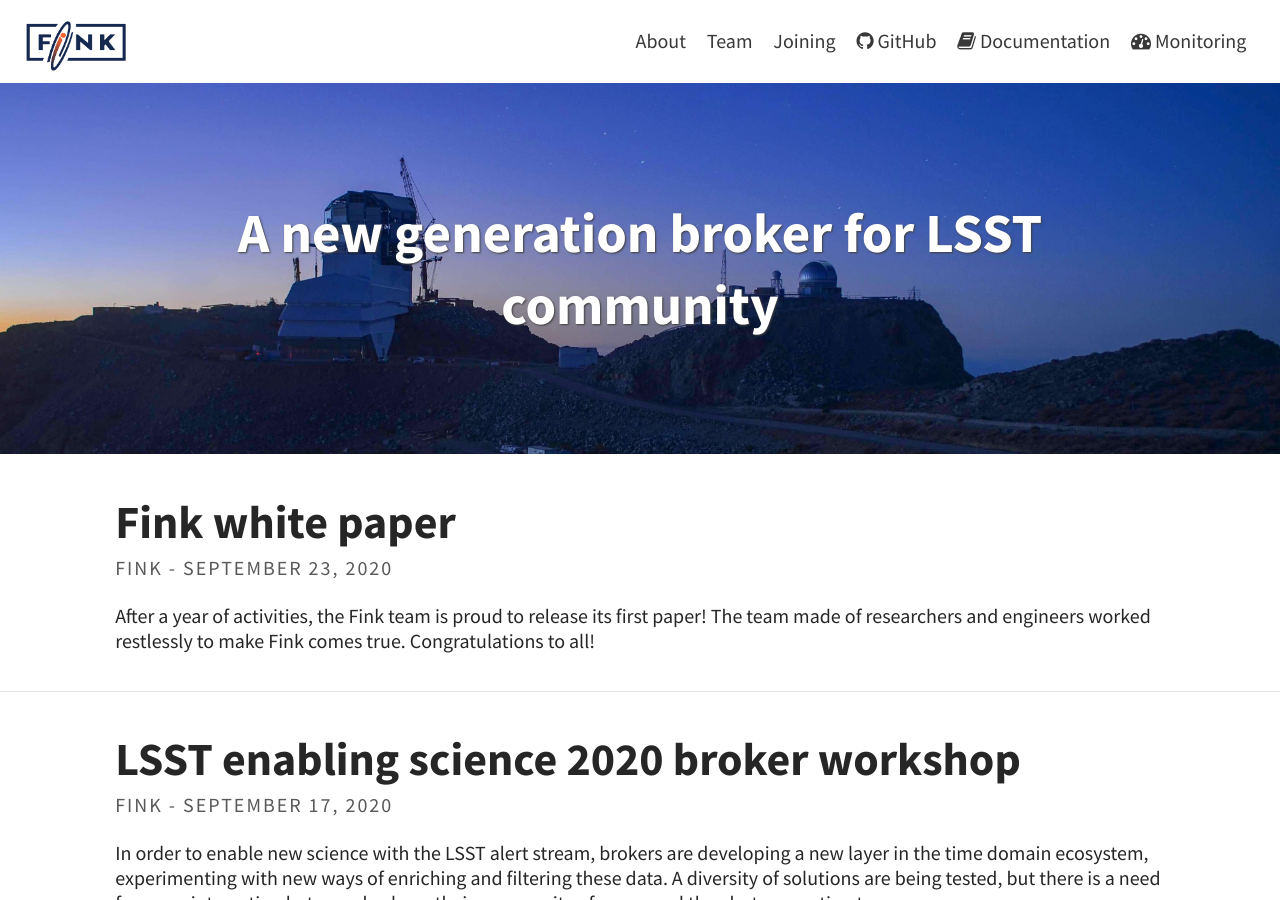
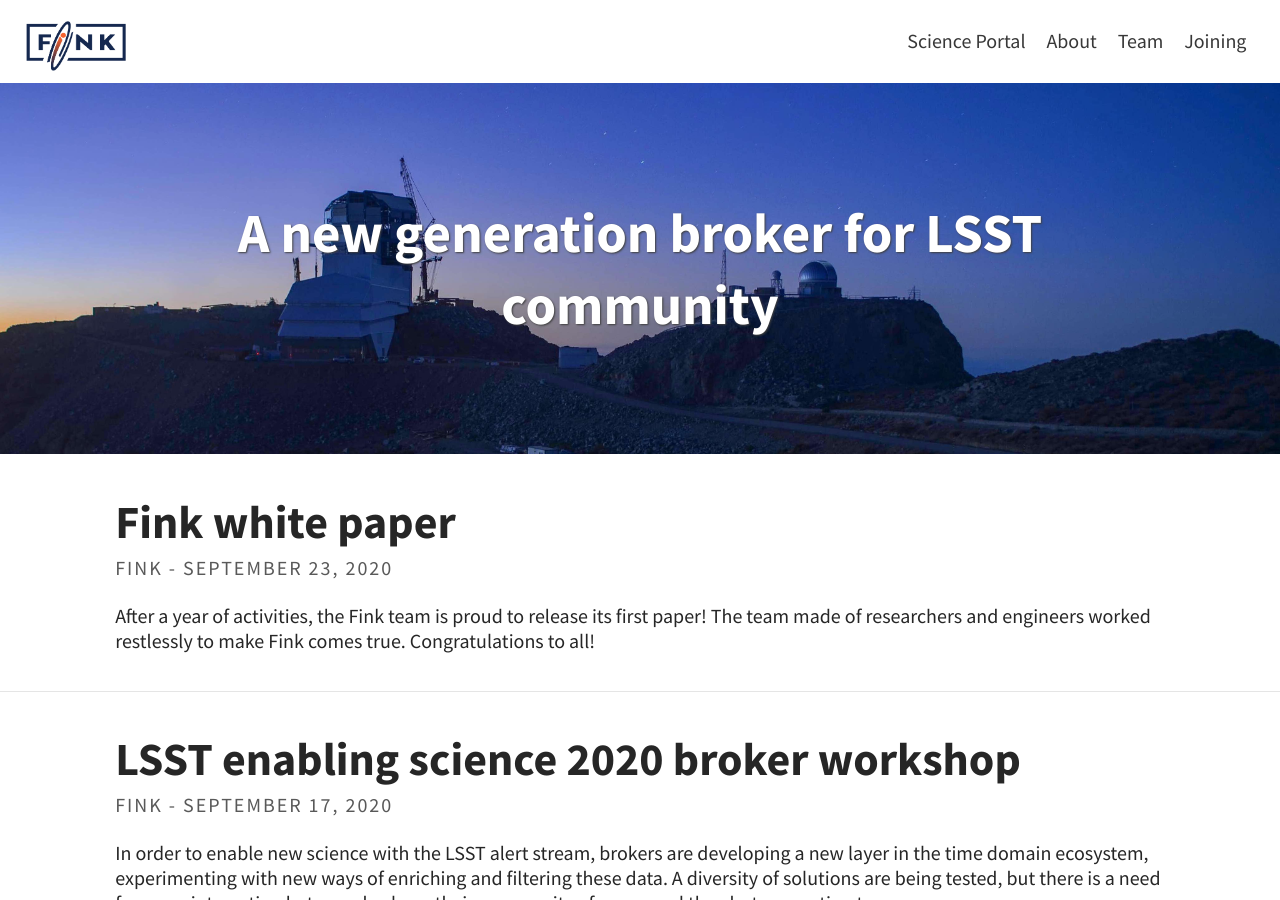
Before and after one commit to astrolabsoftware/fink-website, a Jekyll site: the page built from index.html, in a window 1280 px wide and 900 px high. Built offline with Jekyll 4.4.1, drawn with Linux system fonts in a browser that asks for light colours; the list of posts is cut into pages by our own code.

Commit message:
Add link to the science portal

```diff
--- a/_includes/navbar.html
+++ b/_includes/navbar.html
@@ -23,7 +23,11 @@
 
     <!-- Menu -->
 		<ul class="navbar-nav mr-auto">
-			<li class="nav-item">
+             <li class="nav-item">
+             <a class="nav-link" href="http://134.158.75.151:24000"> Science Portal</a>
+           </li>
+           <li class="separator"> | </li>
+	        <li class="nav-item">
 		    <a class="nav-link" href="/about.html"> About</a>
 		  </li>
 			<li class="separator"> | </li>
@@ -34,7 +38,7 @@
              <li class="nav-item">
              <a class="nav-link" href="/joining.html"> Joining</a>
           </li>
-			<li class="separator"> | </li>
+			<!-- <li class="separator"> | </li>
 			<li class="nav-item">
 		    <a class="nav-link" href="https://github.com/astrolabsoftware/fink-broker"><i class="fa fa-github"></i> GitHub</a>
 		  </li>
@@ -45,7 +49,7 @@
 			<li class="separator"> | </li>
 		  <li class="nav-item">
 		    <a class="nav-link" href="https://supervision.lal.in2p3.fr/dashboard/db/fink-broker-system-status"><i class="fa fa-dashboard"></i> Monitoring</a>
-		  </li>
+          </li> -->
 		</ul>
 
 	</nav>
```
